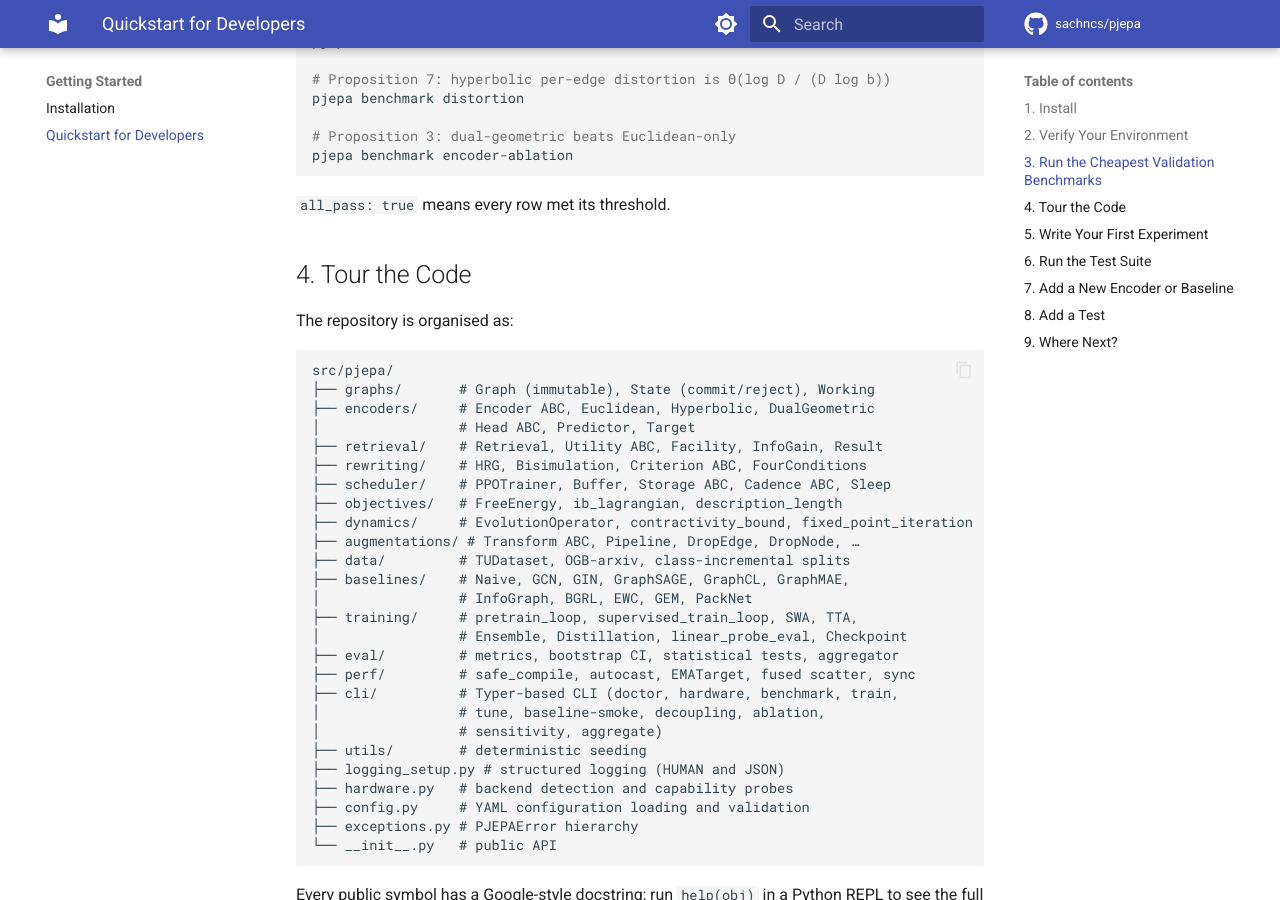
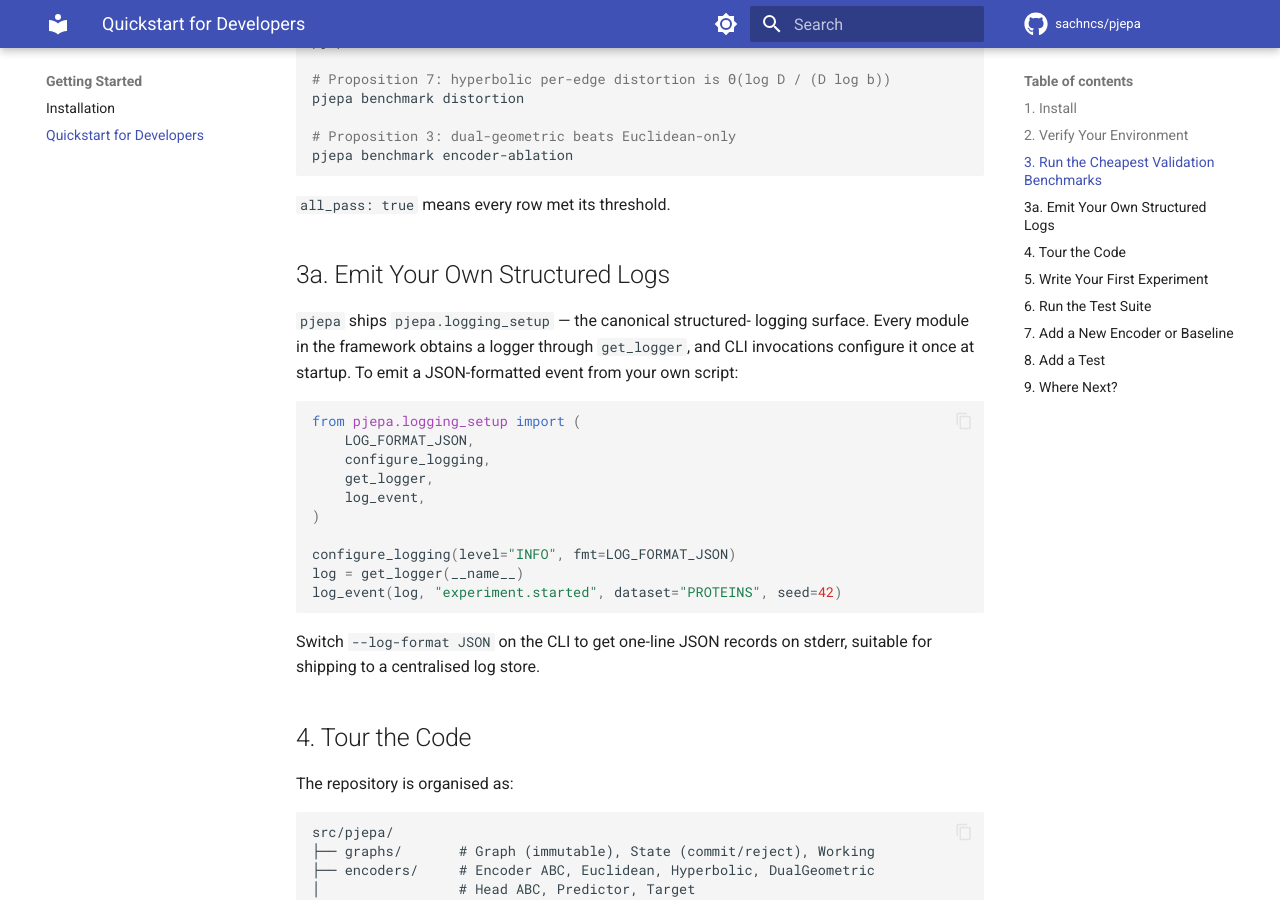
Before and after one commit to sachncs/pjepa, an MkDocs documentation site: the page built from docs/developer/01_quickstart.md, in a window 1280 px wide and 900 px high, scrolled down 1575 px. Built offline with MkDocs 1.6.1 and Material for MkDocs 9.7.7, drawn with Linux system fonts in a browser that asks for light colours; comment, search, counter and statistics services are not loaded.

Commit message:
docs: document pjepa.logging_setup in README and quickstart
The structured-logging module is the only logging surface in
the project but the README tech-stack table did not list it and
the quickstart had no usage example. Add a 'Structured Logging'
row to the README tech stack and a new 'Emit Your Own Structured
Logs' section in the developer quickstart.

Closes #22

````diff
--- a/docs/developer/01_quickstart.md
+++ b/docs/developer/01_quickstart.md
@@ -83,6 +83,29 @@ pjepa benchmark encoder-ablation
 ```
 
 `all_pass: true` means every row met its threshold.
+
+## 3a. Emit Your Own Structured Logs
+
+`pjepa` ships `pjepa.logging_setup` — the canonical structured-
+logging surface. Every module in the framework obtains a logger
+through `get_logger`, and CLI invocations configure it once at
+startup. To emit a JSON-formatted event from your own script:
+
+```python
+from pjepa.logging_setup import (
+    LOG_FORMAT_JSON,
+    configure_logging,
+    get_logger,
+    log_event,
+)
+
+configure_logging(level="INFO", fmt=LOG_FORMAT_JSON)
+log = get_logger(__name__)
+log_event(log, "experiment.started", dataset="PROTEINS", seed=42)
+```
+
+Switch `--log-format JSON` on the CLI to get one-line JSON records
+on stderr, suitable for shipping to a centralised log store.
 
 ## 4. Tour the Code
 
````
Also changed, not shown: README.md (+1 -0 lines).
